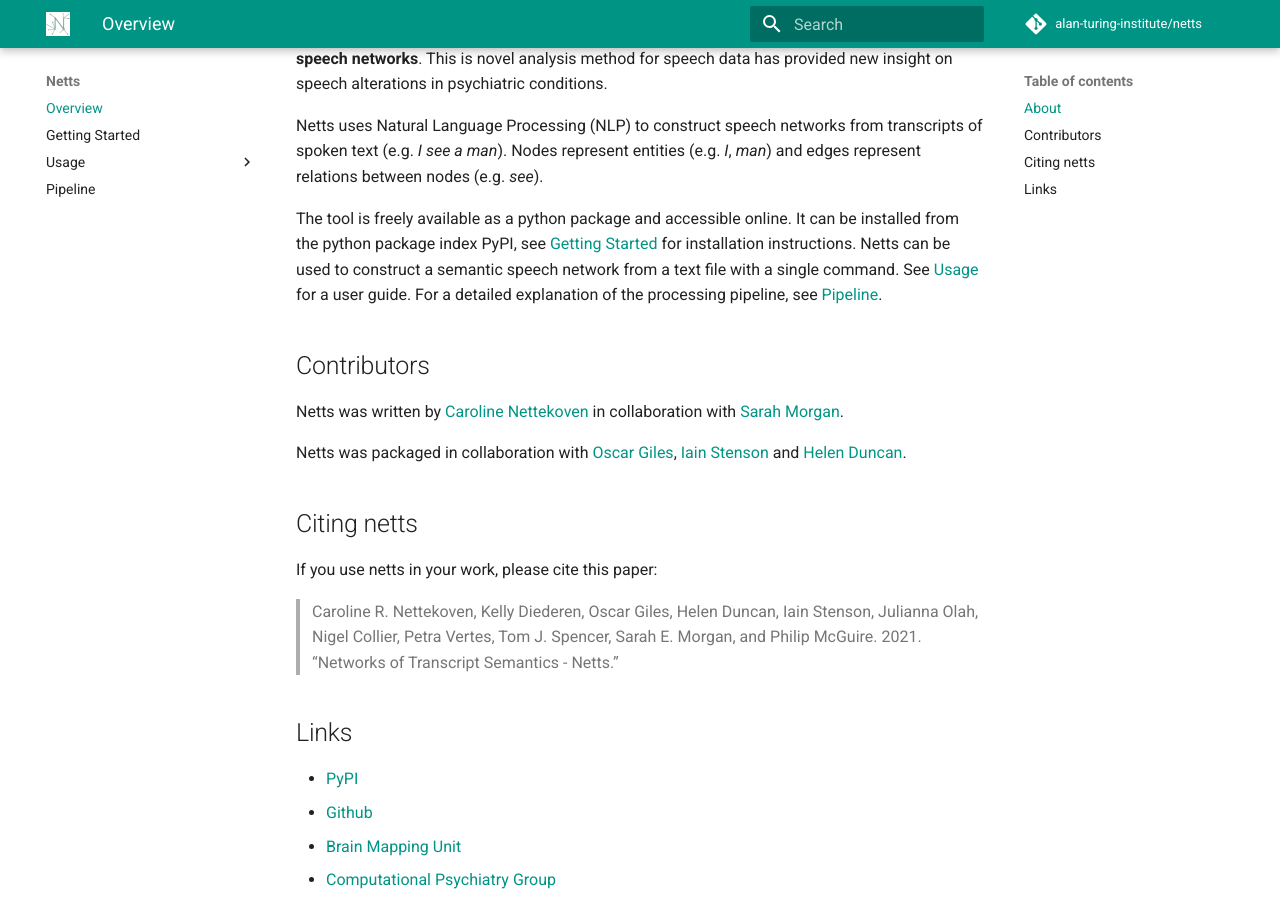
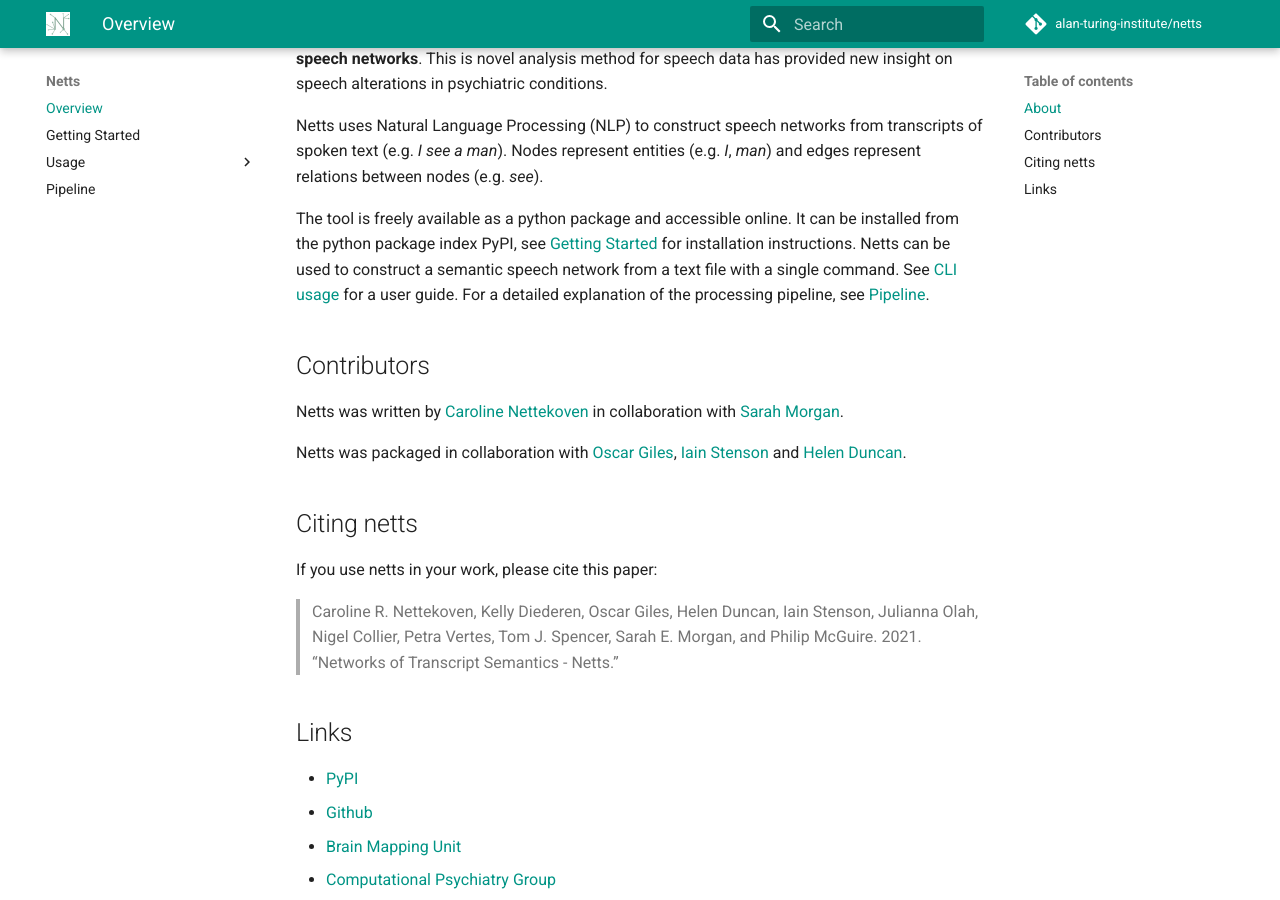
Before and after one commit to alan-turing-institute/netts, an MkDocs documentation site: the page built from docs/docs/index.md, in a window 1280 px wide and 900 px high, scrolled down 918 px. Built offline with MkDocs 1.6.1 and Material for MkDocs 9.7.7, drawn with Linux system fonts in a browser that asks for light colours; comment, search, counter and statistics services are not loaded.

Commit message:
Fix hyperlinks in docs

```diff
--- a/docs/docs/index.md
+++ b/docs/docs/index.md
@@ -50,7 +50,7 @@ Nodes represent entities (e.g. <em>I</em>, <em>man</em>) and edges represent rel
 </p> -->
 
 The tool is freely available as a python package and accessible online. It can be installed from the python package index PyPI, see [Getting Started](install.md) for installation instructions.
-Netts can be used to construct a semantic speech network from a text file with a single command. See [Usage](basic_usage.md) for a user guide.
+Netts can be used to construct a semantic speech network from a text file with a single command. See [CLI usage](cli_basics.md) for a user guide.
 For a detailed explanation of the processing pipeline, see [Pipeline](pipeline.md).
 
 ## Contributors
```
Also changed, not shown: docs/docs/pipeline.md (+1 -1 lines).
